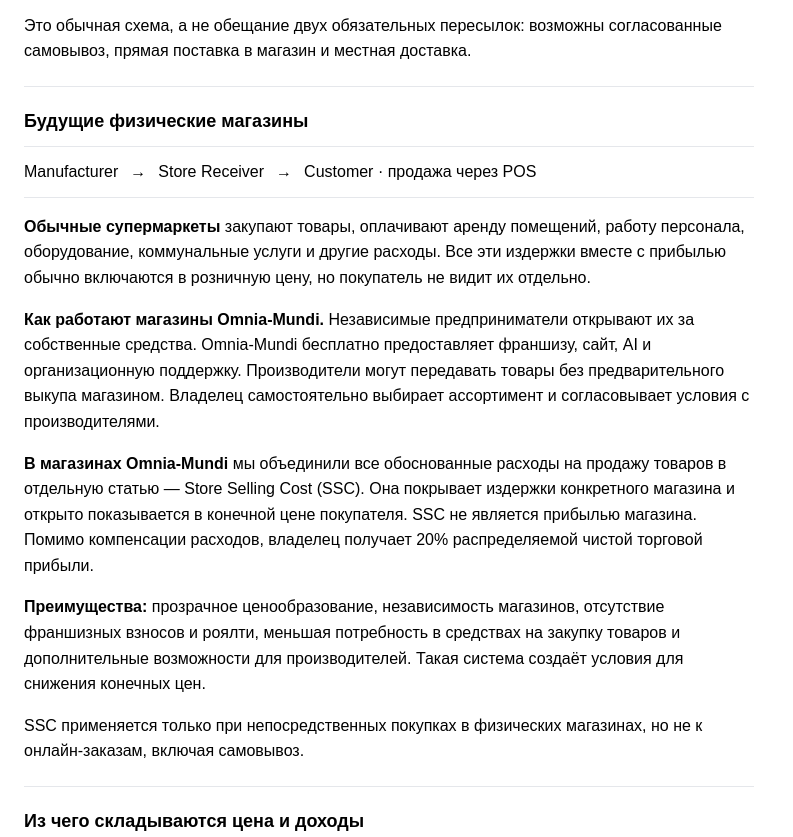
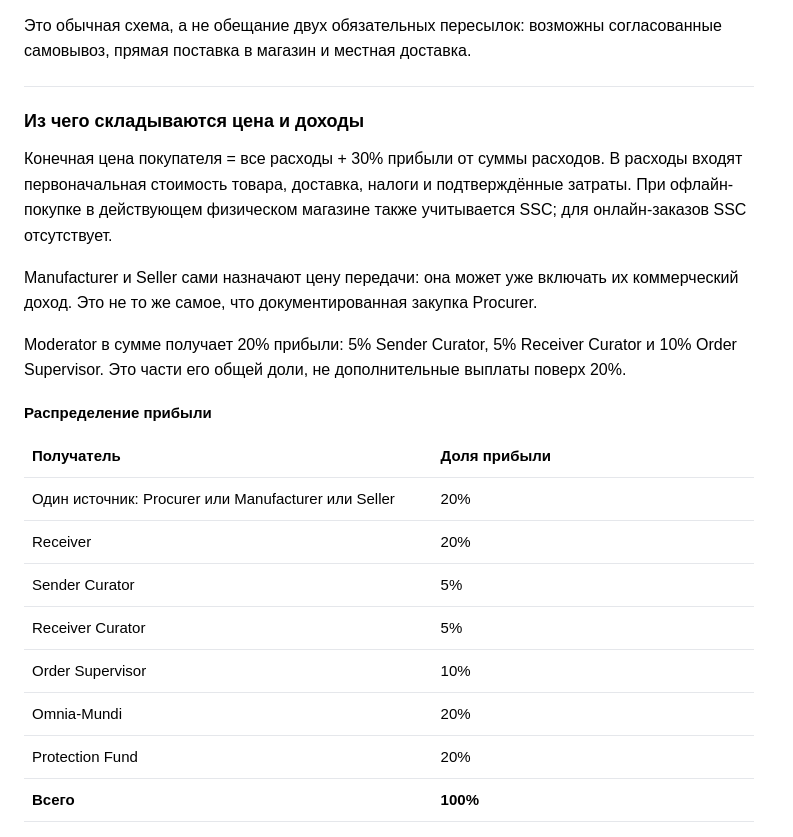
Before and after one commit to homoprovincialis/Omnia-Mundi, a plain HTML site: page how-it-works.html in a window 1280 px wide. Shown: the part 1866-2703 px from the top of the page, without its empty margins (0-793 px from the left). Drawn offline with Linux system fonts and the light colour scheme.

Commit message:
Remove future physical stores section from how-it-works

```diff
--- a/how-it-works.html
+++ b/how-it-works.html
@@ -49,7 +49,7 @@
       <h1 id="page-title" data-i18n="how.h11">Как это работает</h1>
       <p data-i18n="how.p1">Omnia-Mundi — международная торговая платформа, объединяющая покупателей, производителей, продавцов и других независимых участников торговли. Её цели — развитие международной торговли, создание возможностей заработка для участников и прозрачное формирование конечной цены товара.</p>
       <p class="development-status" id="development-status" data-i18n-html="how.p2"><strong>Сайт в разработке.</strong> Каталог содержит демонстрационные данные. Реальные заказы, платежи, регистрация, магазины и выплаты ещё не запущены. Ниже описан проектируемый механизм, а не доступная сегодня торговая операция.</p>
-      <nav class="contents" aria-label="На этой странице" data-i18n-aria-label="how.arialabel4"><a href="#participants" data-i18n="how.a4">Участники</a><a href="#purchase" data-i18n="how.a5">Покупка</a><a href="#stores" data-i18n="how.a6">Физические магазины</a><a href="#income" data-i18n="how.a7">Цена и доходы</a></nav>
+      <nav class="contents" aria-label="На этой странице" data-i18n-aria-label="how.arialabel4"><a href="#participants" data-i18n="how.a4">Участники</a><a href="#purchase" data-i18n="how.a5">Покупка</a><a href="#income" data-i18n="how.a7">Цена и доходы</a></nav>
 
       <section id="participants" aria-labelledby="participants-title">
         <h2 id="participants-title" data-i18n="how.h21">Кто участвует</h2>
@@ -78,19 +78,9 @@
         <p data-i18n="how.p4">Это обычная схема, а не обещание двух обязательных пересылок: возможны согласованные самовывоз, прямая поставка в магазин и местная доставка.</p>
       </section>
 
-      <section id="stores" aria-labelledby="stores-title">
-        <h2 id="stores-title" data-i18n="how.h23">Будущие физические магазины</h2>
-        <p class="trade-chain" aria-label="Магазинная торговая цепочка" data-i18n-aria-label="how.arialabel6"><span>Manufacturer</span><span aria-hidden="true">→</span><span>Store Receiver</span><span aria-hidden="true">→</span><span data-i18n="how.span7">Customer · продажа через POS</span></p>
-        <p data-i18n-html="how.storeBrief1"><strong>Обычные супермаркеты</strong> закупают товары, оплачивают аренду помещений, работу персонала, оборудование, коммунальные услуги и другие расходы. Все эти издержки вместе с прибылью обычно включаются в розничную цену, но покупатель не видит их отдельно.</p>
-        <p data-i18n-html="how.storeBrief2"><strong>Как работают магазины Omnia-Mundi.</strong> Независимые предприниматели открывают их за собственные средства. Omnia-Mundi бесплатно предоставляет франшизу, сайт, AI и организационную поддержку. Производители могут передавать товары без предварительного выкупа магазином. Владелец самостоятельно выбирает ассортимент и согласовывает условия с производителями.</p>
-        <p data-i18n-html="how.storeBrief3"><strong>В магазинах Omnia-Mundi</strong> мы объединили все обоснованные расходы на продажу товаров в отдельную статью — Store Selling Cost (SSC). Она покрывает издержки конкретного магазина и открыто показывается в конечной цене покупателя. SSC не является прибылью магазина. Помимо компенсации расходов, владелец получает 20% распределяемой чистой торговой прибыли.</p>
-        <p data-i18n-html="how.storeBrief4"><strong>Преимущества:</strong> прозрачное ценообразование, независимость магазинов, отсутствие франшизных взносов и роялти, меньшая потребность в средствах на закупку товаров и дополнительные возможности для производителей. Такая система создаёт условия для снижения конечных цен.</p>
-        <p data-i18n="how.storeBrief5">SSC применяется только при непосредственных покупках в физических магазинах, но не к онлайн-заказам, включая самовывоз.</p>
-      </section>
-
       <section id="income" aria-labelledby="income-title">
         <h2 id="income-title" data-i18n="how.h24">Из чего складываются цена и доходы</h2>
-        <p data-i18n-html="how.p9">Конечная цена покупателя = все расходы + 30% прибыли от суммы расходов. В расходы входят первоначальная стоимость товара, доставка, налоги и подтверждённые затраты. При офлайн-покупке в действующем физическом магазине также учитывается SSC; для онлайн-заказов SSC отсутствует.</p>
+        <p data-i18n-html="how.p9">Конечная цена покупателя = все расходы + 30% прибыли от суммы расходов. В расходы входят первоначальная стоимость товара, доставка, налоги и подтверждённые затраты.</p>
         <p data-i18n="how.p10">Manufacturer и Seller сами назначают цену передачи: она может уже включать их коммерческий доход. Это не то же самое, что документированная закупка Procurer.</p>
         <p id="moderator-total" data-i18n="how.p11">Moderator в сумме получает 20% прибыли: 5% Sender Curator, 5% Receiver Curator и 10% Order Supervisor. Это части его общей доли, не дополнительные выплаты поверх 20%.</p>
         <table class="profit-example">
```
